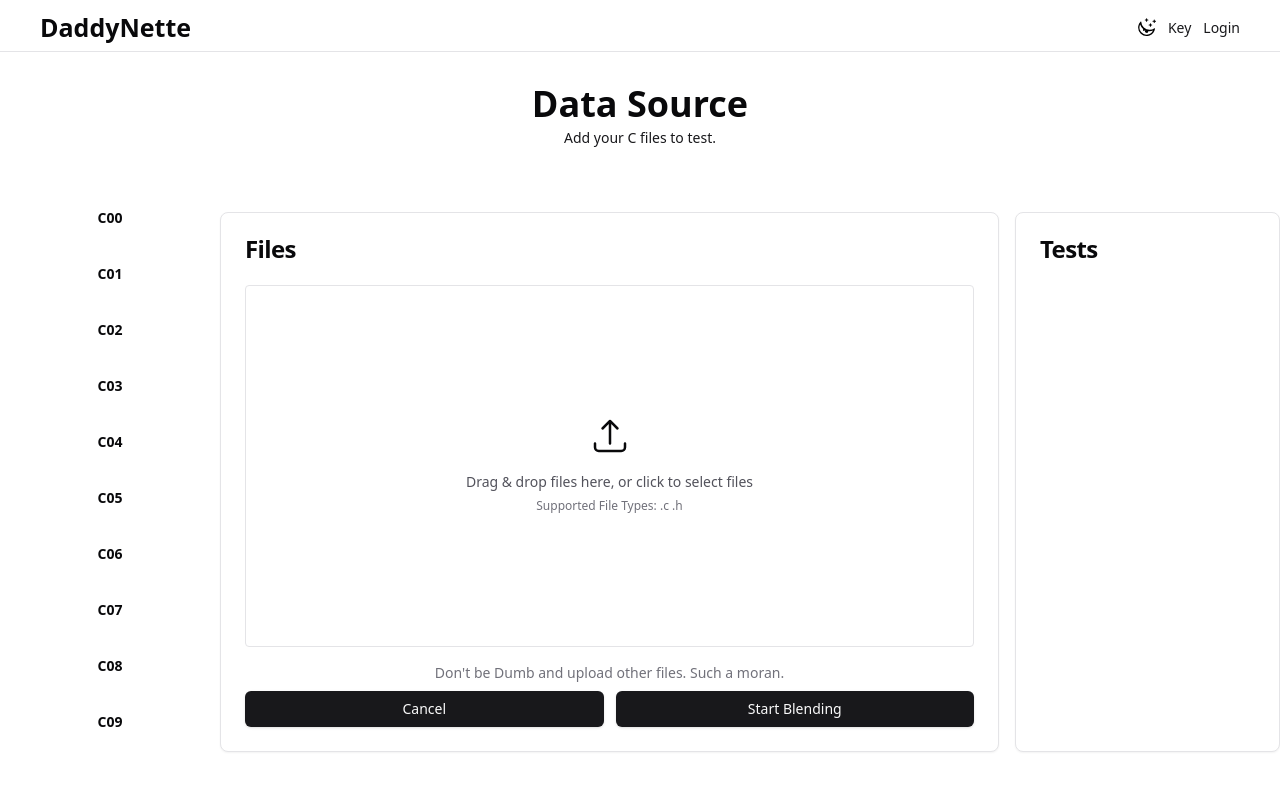
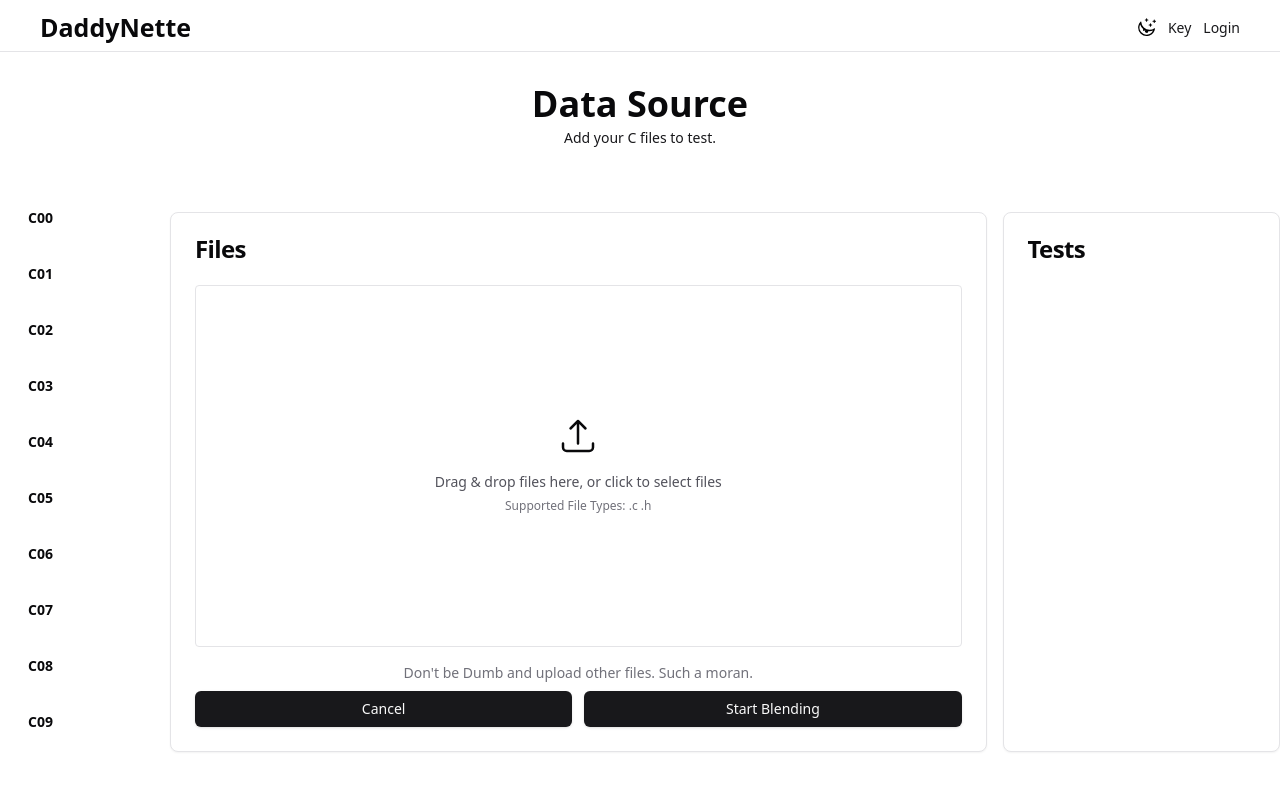
Before and after one commit to zakaria-jaddad/Daddynette, a React (Vite) app: page / in a window 1280 px wide. Shown: the top 790 px of the page. Built offline with nearby package versions, Linux system fonts and the light colour scheme.

Commit message:
Fixed: days tree view responsive

```diff
--- a/src/components/Main/Main.tsx
+++ b/src/components/Main/Main.tsx
@@ -99,7 +99,7 @@ const Main = () => {
 
       {/* main */}
       <main className="flex gap-5 flex-row flex-wrap w-full pt-8">
-        <aside className="lg:pl-5 lg:w-[200px] w-full mt-[-20px] flex justify-center gap-1 flex-row flex-wrap lg:block">
+        <aside className="lg:pl-5 lg:w-[150px] w-full mt-[-20px] flex justify-center gap-1 flex-row flex-wrap lg:block">
           {days.map((day: Day, index: number) => {
             return (
               <div
--- a/src/components/Main/components/DayItem.tsx
+++ b/src/components/Main/components/DayItem.tsx
@@ -19,7 +19,7 @@ const DayItem: React.FC<TreeViewItemProps> = ({ day, index }) => {
         className="w-full border-none px-2"
       >
         <AccordionTrigger
-          className={`${day.isOpened ? "lg:pl-3 bg-muted text-violet-600" : ""} lg:hover:pl-3 lg:block flex justify-center items-center mb-1 rounded-lg hover:bg-muted hover:text-violet-600 hover:no-underline transition-[padding] duration-150 font-semibold`}
+          className={`${day.isOpened ? "lg:pl-3 bg-muted text-violet-600" : ""} lg:hover:pl-3 block mb-1 lg:text-left text-center rounded-lg hover:bg-muted hover:text-violet-600 hover:no-underline transition-[padding] duration-150 font-semibold`}
         >
           {day.name}
         </AccordionTrigger>
```
